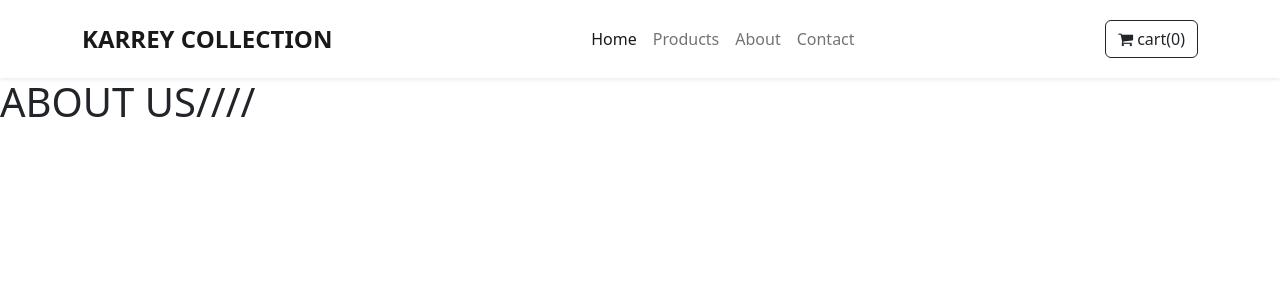
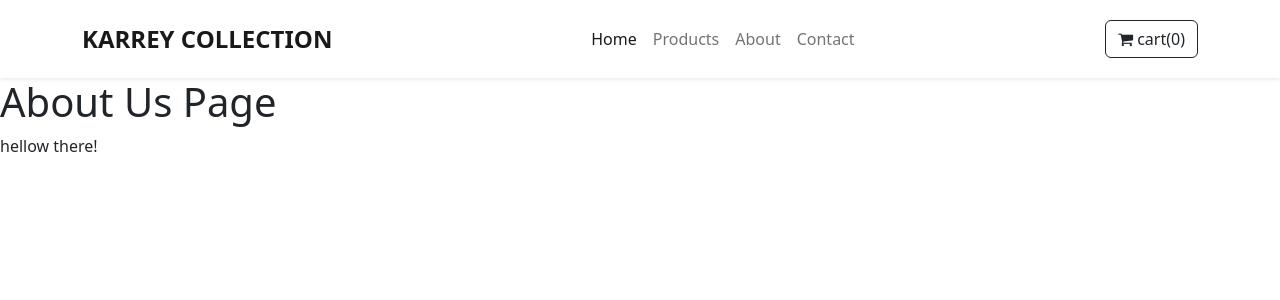
Before and after one commit to Stensis/shoe-website, a React (Create React App) app: page /About in a window 1280 px wide. Shown: the top 300 px of the page. Built offline with nearby package versions, Linux system fonts and the light colour scheme.

Commit message:
added a readme

```diff
--- a/src/Components/About.js
+++ b/src/Components/About.js
@@ -1,12 +1,13 @@
-import React from "react";
+import React from 'react'
 
-const About = () =>{
-    return(
-        <div>
-        <h1>ABOUT US////</h1>
-        <image src="https://media.istockphoto.com/photos/white-sneaker-on-a-blue-gradient-background-mens-fashion-sport-shoe-picture-id1303978937?b=1&k=20&m=1303978937&s=170667a&w=0&h=az5Y96agxAdHt3XAv7PP9pThdiDpcQ3otWWn9YuJQRc="
-        alt="shoe image"/>
-        </div>
-    )
+function About () {
+  return (
+    <section className="section about-section">
+      <h1 className='section-title'>About Us Page</h1>
+      <p>
+        hellow there!
+      </p>
+    </section>
+  );
 }
 export default About;
```
Also changed, not shown: 1 other file (tests, documents, lock files or other folders).
